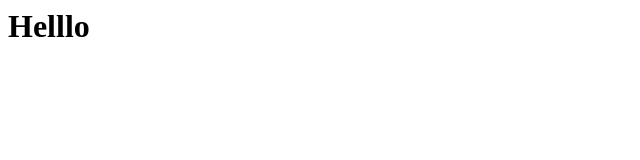
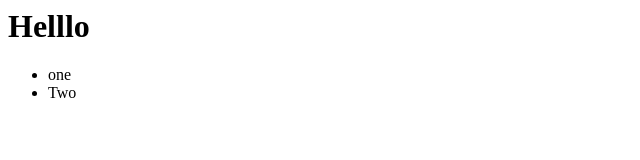
Before and after one commit to pushpalata06/dummytest, a plain HTML site: page index.html in a window 1280 px wide. Shown: the full height of the page, 0-640 px from the left. Drawn offline with Linux system fonts and the light colour scheme.

Commit message:
list aaded in index page

```diff
--- a/index.html
+++ b/index.html
@@ -1,5 +1,10 @@
 <html>
 	<body>
 		<h1>Helllo</h1>
-	</body>
+
+<ul>
+	<li>one</li>
+	<li>Two</li>
+</ul>
+</body>
 </html>
```
